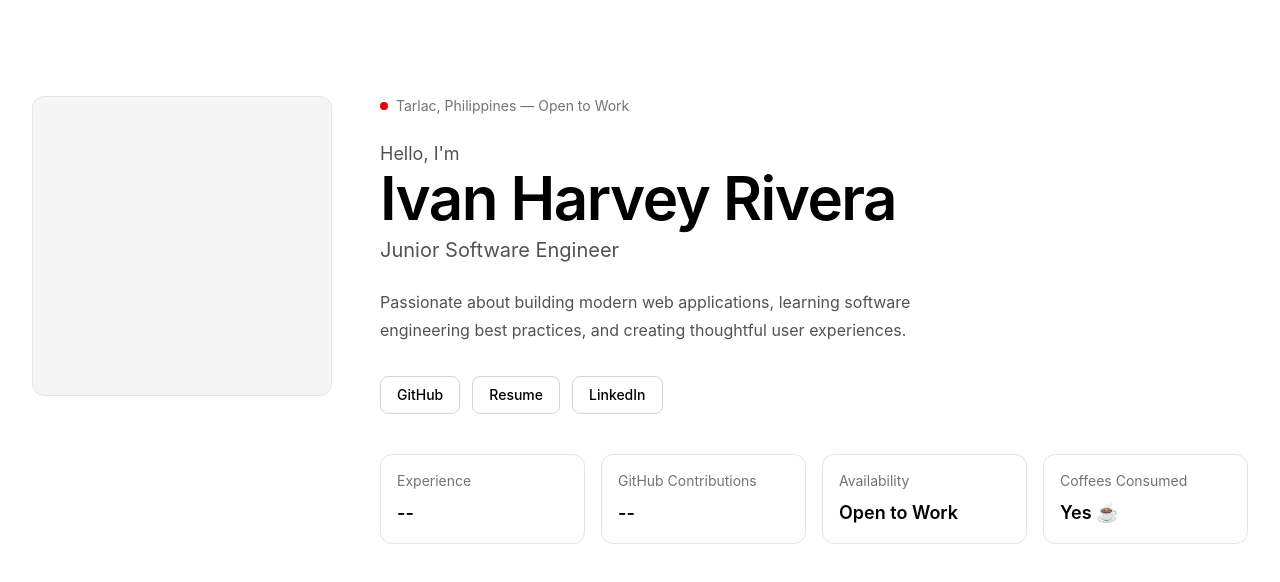
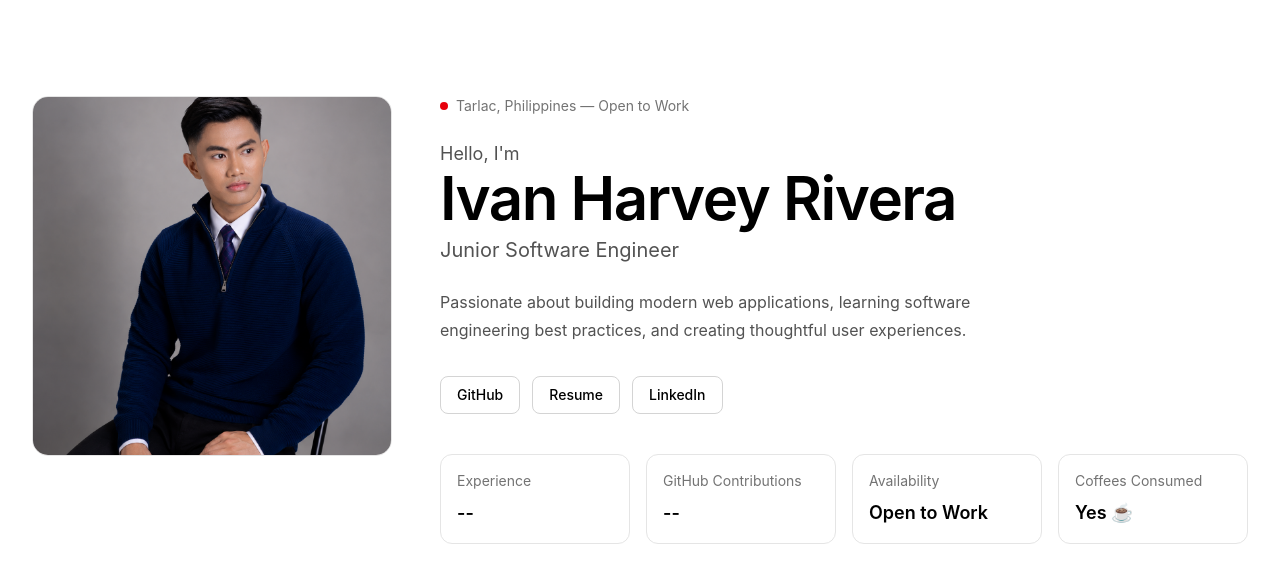
Before and after one commit to The-Young-Swag/Portfolio_DevStudio, a React (Vite) app: page / in a window 1280 px wide. Shown: the top 582 px of the page. Built offline with nearby package versions, Linux system fonts and the light colour scheme.

Commit message:
feat(hero): display profile portrait

```diff
--- a/src/components/hero/Hero.tsx
+++ b/src/components/hero/Hero.tsx
@@ -7,7 +7,7 @@ export function Hero() {
     return (
 <Section id="overview">
     <Container>
-        <div className="grid gap-8 md:grid-cols-[300px_1fr] md:gap-12 items-start">
+        <div className="grid gap-8 md:grid-cols-[360px_1fr] md:gap-12 items-start">
             <HeroPortrait />
 
             <div>
--- a/src/components/hero/HeroPortrait.tsx
+++ b/src/components/hero/HeroPortrait.tsx
@@ -1,14 +1,25 @@
+import profileDefault from "@/assets/images/profile-default.png";
+
 export function HeroPortrait() {
     return (
-        <div
+        <figure
             className="
-                aspect-square
-                w-full
-                rounded-xl
+                overflow-hidden
+                rounded-2xl
                 border
                 border-neutral-200
-                bg-neutral-100
             "
-        />
+        >
+            <img
+                src={profileDefault}
+                alt="Portrait of Ivan Harvey Rivera"
+                className="
+                    aspect-square
+                    h-full
+                    w-full
+                    object-cover
+                "
+            />
+        </figure>
     );
 }
```
